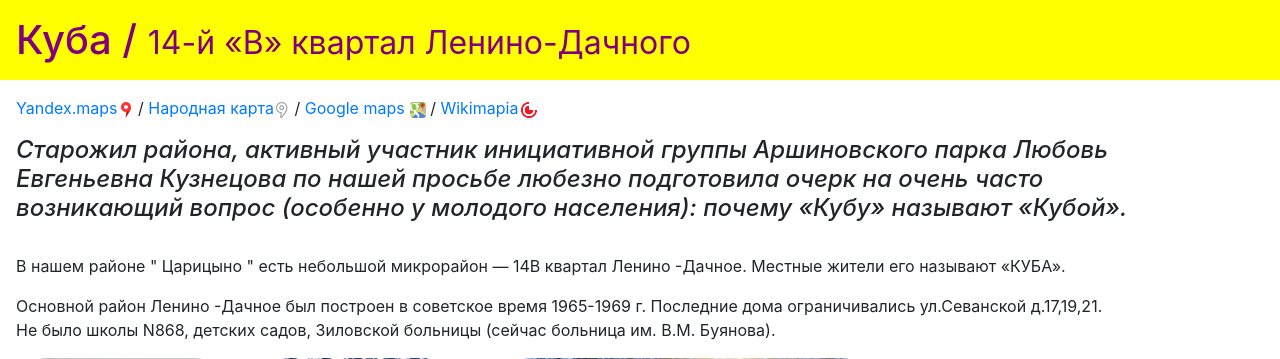
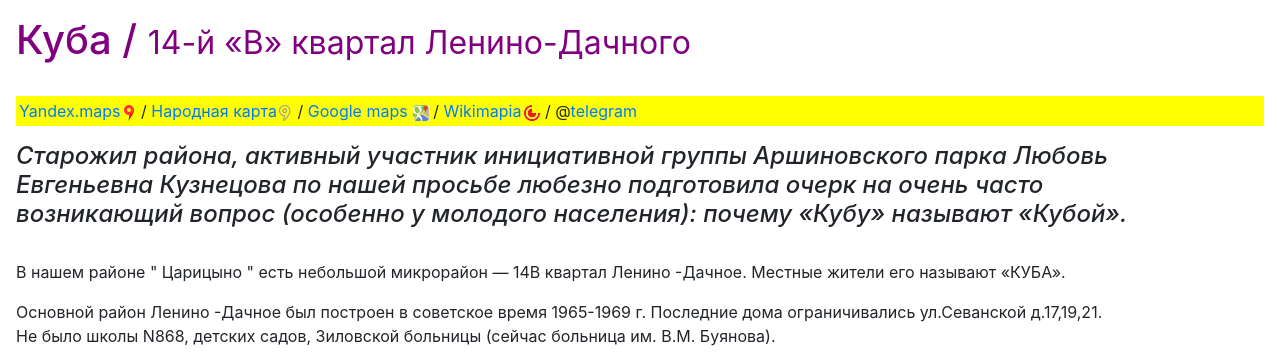
Before and after one commit to aftaa/kuba.msk.ru, a PHP site: page / in a window 1280 px wide. Shown: the top 359 px of the page. Run offline with PHP 8.4, Linux system fonts and the light colour scheme.

Commit message:
telegram

```diff
--- a/css/kuba.msk.css
+++ b/css/kuba.msk.css
@@ -1,11 +1,16 @@
 main h1 {
-    background: yellow;
+    /*background: yellow;*/
     padding: 1rem;
     color: purple;
 }
 
 #maps, #text {
     margin: 1rem;
+}
+
+#maps {
+    background: yellow;
+    padding: 3px;
 }
 
 footer {
--- a/index.php
+++ b/index.php
@@ -30,6 +30,7 @@
         <a href="http://wikimapia.org/#lang=ru&lat=55.617358&lon=37.646842&z=16&m=w">Wikimapia</a><img
                 alt="Куба на Викимапии" src="/pics/favicons/wikimaia.ico" style="margin-left: 3px" width="16"
                 height="16">
+         / @<a href="https://t.me/kuba_buba">telegram</a>
     </div>
     <div id="text" class="container">
         <div class="row">
@@ -88,7 +89,8 @@
                 местные жители и назвали эту стройку на&nbsp;острове КУБА. Название закрепилось до&nbsp;сих пор.</p>
 
             <img alt="Микрорайон Куба (Царицыно)" src="pics/kuba/09.jpg" height="280" class="photo-kuba">
-            <img alt="Микрорайон Куба (Царицыно)" src="pics/kuba/10.jpg" height="280" class="photo-kuba">            <p>Связь с&nbsp;большой землей только через один маршрут автобуса и&nbsp;сейчас. Дорога
+            <img alt="Микрорайон Куба (Царицыно)" src="pics/kuba/10.jpg" height="280" class="photo-kuba">
+            <p>Связь с&nbsp;большой землей только через один маршрут автобуса и&nbsp;сейчас. Дорога
                 в&nbsp;школу
                 N868,
                 больницу
```
